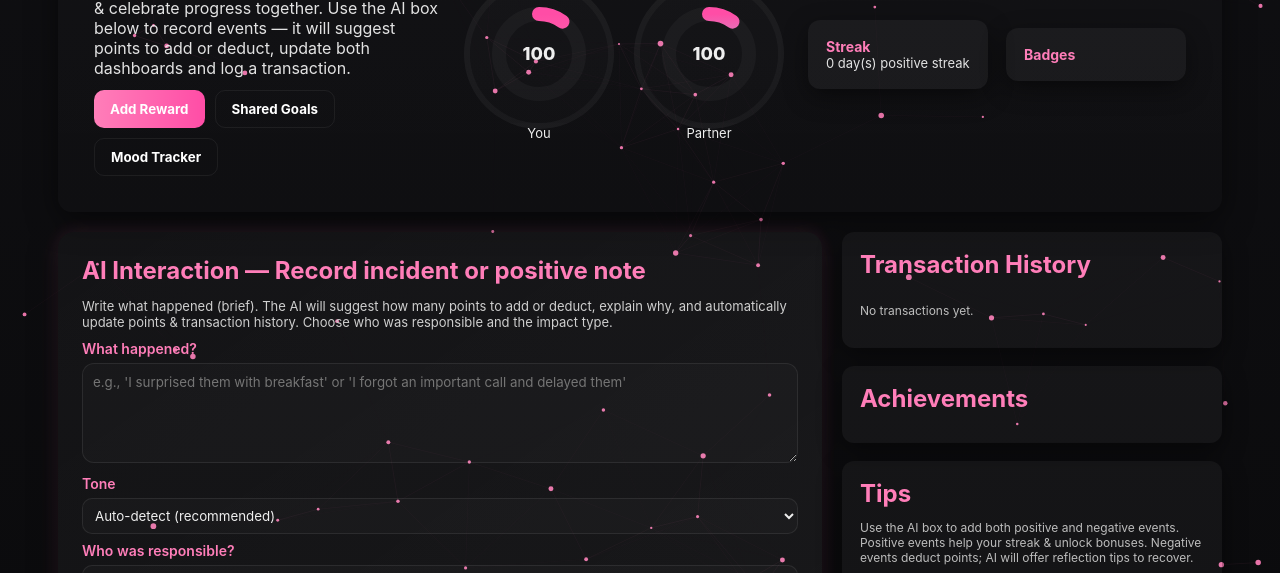
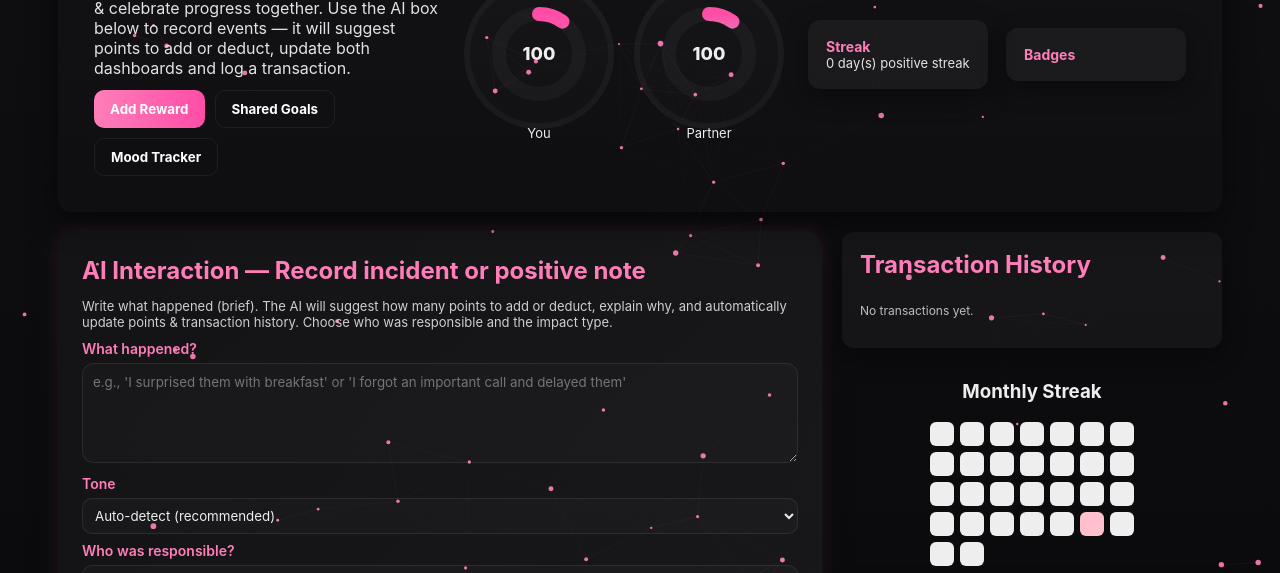
Before and after one commit to ayushi0618/BondPoints.ai, a plain HTML site: page frontend/dashboard.html in a window 1280 px wide. Shown: the part 188-761 px from the top of the page. Drawn offline with Linux system fonts and the light colour scheme.

Commit message:
dasboard complete

```diff
--- a/frontend/dashboard.html
+++ b/frontend/dashboard.html
@@ -268,6 +268,7 @@
     </div>
 
     <!-- RIGHT: sidebar -->
+    <!-- ...existing code... -->
 <aside>
   <div class="card" style="margin-bottom:18px">
     <h2>Transaction History</h2>
@@ -276,17 +277,86 @@
     </div>
   </div>
 
+  <!-- 🔥 Monthly Streak Section (place here) -->
+  <section class="streak-section">
+    <h3>Monthly Streak</h3>
+    <div id="streakGrid" class="streak-grid"></div>
+  </section>
+
+  <style>
+    .streak-section {
+      margin-top: 2rem;
+      text-align: center;
+    }
+    .streak-grid {
+      display: grid;
+      grid-template-columns: repeat(7, 1fr); /* 7 days per row */
+      gap: 6px;
+      justify-content: center;
+      margin: 1rem auto;
+      max-width: 200px;
+    }
+    .streak-day {
+      width: 24px;
+      height: 24px;
+      background-color: #eee;
+      border-radius: 6px;
+      transition: background-color 0.3s ease;
+    }
+    .streak-day.active {
+      background-color: pink;
+    }
+  </style>
+
+  <script>
+    // Generate 30 streak boxes (organized in weeks)
+    const streakGrid = document.getElementById("streakGrid");
+    const totalDays = 30;
+
+    function initStreakGrid() {
+      for (let i = 1; i <= totalDays; i++) {
+        const box = document.createElement("div");
+        box.classList.add("streak-day");
+        box.dataset.day = i;
+        streakGrid.appendChild(box);
+      }
+    }
+
+    // Save streak progress in localStorage
+    function markDayComplete(day) {
+      localStorage.setItem(`streak-day-${day}`, "true");
+      updateStreakUI();
+    }
+
+    function updateStreakUI() {
+      document.querySelectorAll(".streak-day").forEach((box) => {
+        if (localStorage.getItem(`streak-day-${box.dataset.day}`) === "true") {
+          box.classList.add("active");
+        }
+      });
+    }
+
+    // Example: Mark today complete automatically (replace with goal completion hook)
+    const today = new Date().getDate(); // gets today's date (1–31)
+    if (today <= totalDays) {
+      markDayComplete(today);
+    }
+
+    // Init grid and update UI
+    initStreakGrid();
+    updateStreakUI();
+  </script>
+  <!-- ...rest of sidebar... -->
   <div class="card" style="margin-bottom:18px">
     <h2>Achievements</h2>
     <div id="achieveArea" class="badges"> </div>
   </div>
-
   <div class="card">
     <h2>Tips</h2>
     <p class="small">Use the AI box to add both positive and negative events. Positive events help your streak & unlock bonuses. Negative events deduct points; AI will offer reflection tips to recover.</p>
   </div>
 </aside>
-
+<!-- ...existing code... -->
   </div>
 
   <!-- confetti container -->
@@ -796,5 +866,6 @@ function truncate(s,n=40){ return s.length>n? s.slice(0,n)+'...': s }
 setInterval(()=> saveState(), 2000);
 
 </script>
+
 </body>
 </html>
```
Lines whose indentation alone changed are shown as unchanged.
